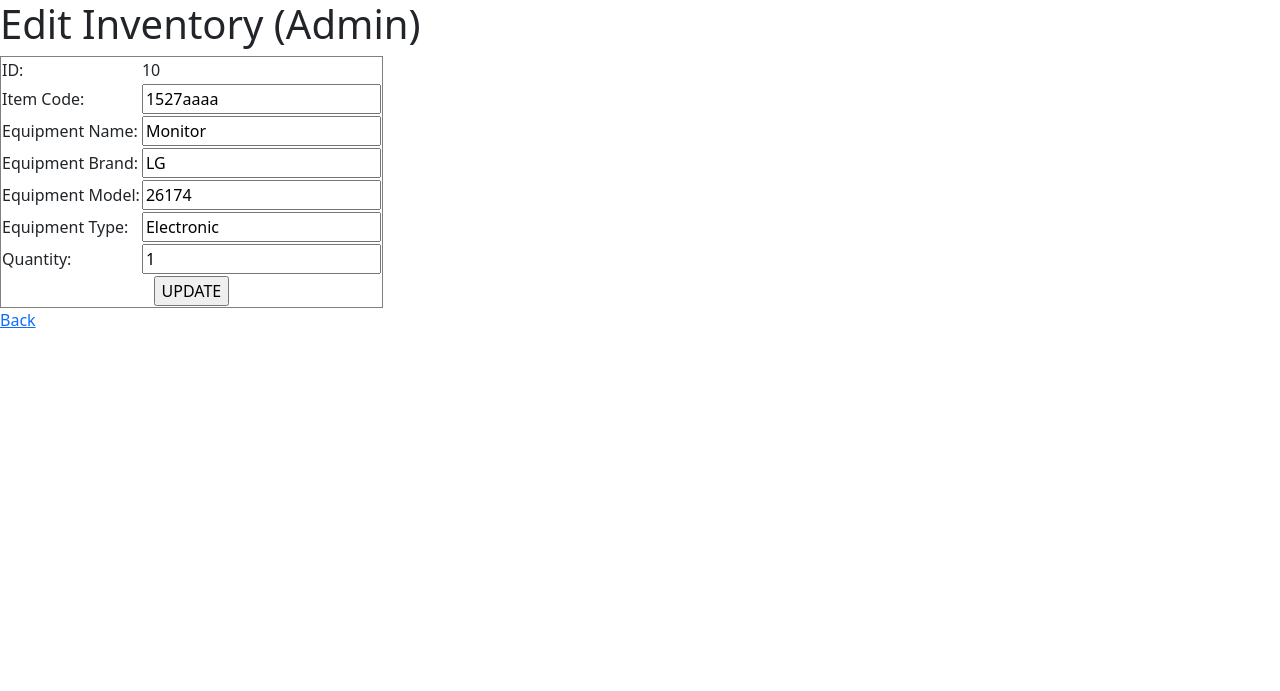
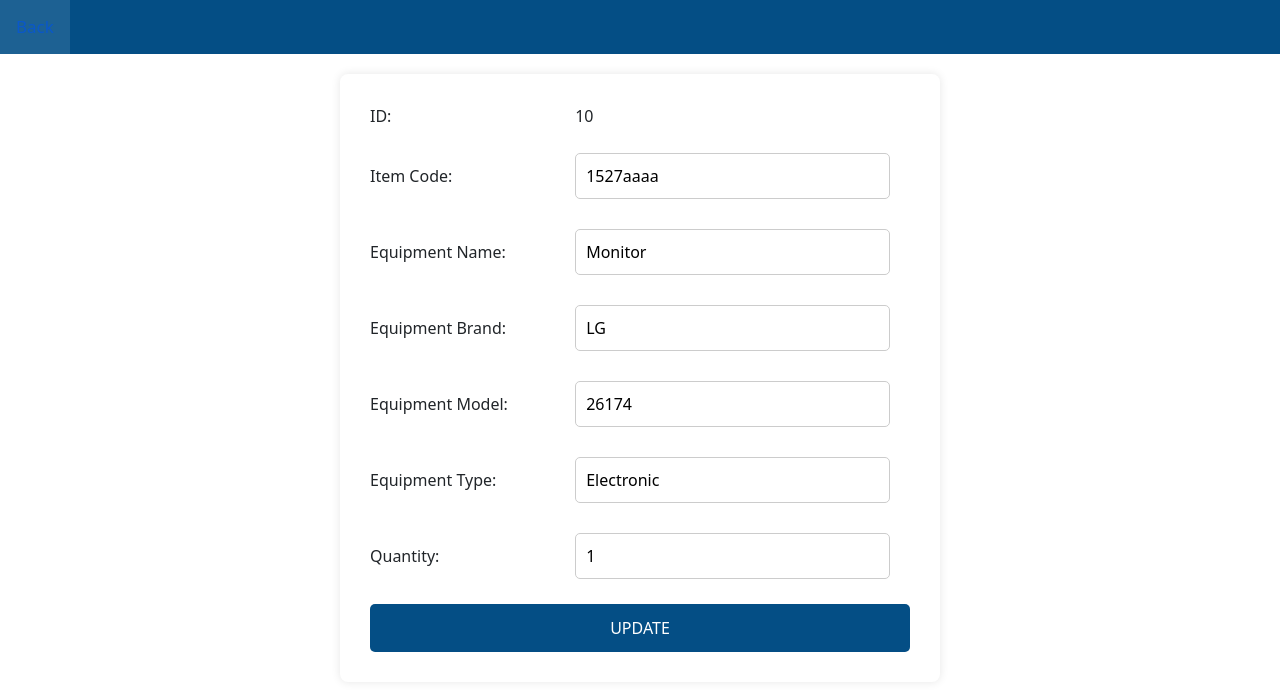
Before and after one commit to Lhester0102/eMonitor, a PHP site: page /edit.php?id=10 in a window 1280 px wide. Shown: the top 691 px of the page. Run offline with PHP 8.4, Linux system fonts and the light colour scheme; data comes from the database, SQL or seed files in the repository; both versions use the stored data as it was after the commit.

Commit message:
new update

```diff
--- a/edit.php
+++ b/edit.php
@@ -22,13 +22,98 @@
 <html>
 	<head>
 		<title> Edit Inventory Admin</title>
+		<style>
+			/* Reset CSS */
+			* {
+            box-sizing: border-box;
+            margin: 0;
+            padding: 0;
+        }
+
+        body {
+            font-family: Arial, sans-serif;
+            background-color: #f0f0f0;
+        }
+
+        /* Navigation Bar (sidebar) */
+        body {
+                        font-family: Arial, sans-serif;
+                        margin: 0;
+                        padding: 0;
+                    }
+
+                    .sidebar {
+                        width: 100%;
+                        background-color: #044e85;
+                        overflow: hidden;
+                    }
+
+                    .sidebar a {
+                        float: left;
+                        display: block;
+                        color: white;
+                        text-align: center;
+                        padding: 14px 16px;
+                        text-decoration: none;
+                        font-size: 17px;
+                    }
+
+                    .sidebar a:hover {
+                        background-color: #1d6193;
+                    }
+
+        /* Form Styling */
+        form {
+            max-width: 600px;
+            margin: 20px auto;
+            padding: 20px;
+            background-color: white;
+            border-radius: 8px;
+            box-shadow: 0 0 10px rgba(0, 0, 0, 0.1);
+        }
+
+        table {
+            width: 100%;
+        }
+
+        td {
+            padding: 10px;
+        }
+
+        input[type="text"],
+        input[type="number"] {
+            width: calc(100% - 20px);
+            padding: 10px;
+            border: 1px solid #ccc;
+            border-radius: 5px;
+            margin: 5px 0;
+        }
+
+        input[type="submit"] {
+            width: 100%;
+            background-color: #044e85;
+            color: white;
+            padding: 12px 20px;
+            border: none;
+            border-radius: 5px;
+            cursor: pointer;
+            font-size: 16px;
+        }
+
+        input[type="submit"]:hover {
+            background-color: #1d6193;
+        }
+
+		</style>
 		<link href="https://cdn.jsdelivr.net/npm/bootstrap@5.0.2/dist/css/bootstrap.min.css" rel="stylesheet" integrity="sha384-EVSTQN3/azprG1Anm3QDgpJLIm9Nao0Yz1ztcQTwFspd3yD65VohhpuuCOmLASjC" crossorigin="anonymous"></head>
 	<script src="https://cdn.jsdelivr.net/npm/bootstrap@5.0.2/dist/js/bootstrap.bundle.min.js" integrity="sha384-MrcW6ZMFYlzcLA8Nl+NtUVF0sA7MsXsP1UyJoMp4YLEuNSfAP+JcXn/tWtIaxVXM" crossorigin="anonymous"></script>
 	</head>
 	<body>
-		<h1>Edit Inventory (Admin)</h1>
+		<div class="sidebar">
+			<a href="index.php">Back</a>
+		</div>
 		<form method="post" action="update_inventory.php">
-			<table border="1px">
+        <table>
             <tr>
                 <td>ID:</td>
                 <input type="hidden" name="id" value="<?php echo $id; ?>">
@@ -63,6 +148,5 @@
             </tr>
         </table>
     </form>
-		<a href="index.php">Back</a>
 	</body>
 </html>
--- a/index.php
+++ b/index.php
@@ -108,7 +108,7 @@
 				<?php
 					while($res=mysqli_fetch_array($rs))
 					{
-						echo"<tr> <td>".$res['id']."</td>";
+						echo"<tr align='center'> <td>".$res['id']."</td>";
 						echo"<td>".$res['item_code']."</td>";
 						echo"<td>".$res['equipment_name']."</td>";
 						echo"<td>".$res['equipment_brand']."</td>";
--- a/match-product.php
+++ b/match-product.php
@@ -79,7 +79,7 @@
                 color: #0056b3;
             }
 
-            /*Navigation Bar*/
+            /*Navigation Bar (sidebar)*/
             body {
                         font-family: Arial, sans-serif;
                         margin: 0;
--- a/update_inventory.php
+++ b/update_inventory.php
@@ -7,10 +7,6 @@
     $uem=$_REQUEST['update_equipModel'];
     $uet=$_REQUEST['update_equipType'];
     $uqt=$_REQUEST['update_quantity'];
-    $ubi=$_REQUEST['update_borrowId'];
-    $udq=$_REQUEST['update_dateRequest'];
-    $udr=$_REQUEST['update_dateReturn'];
-    $urs=$_REQUEST['update_reaSon'];
-    $rs=mysqli_query($mysqli,"update inventory set item_code='$uic',equipment_name='$uen',equipment_brand='$ueb',equipment_model='$uem',equipment_type='$uet',quantity='$uqt',borrow_id='$ubi',date_request='$udq',date_return='$udr',reason='$urs' where id='$id'");
+    $rs=mysqli_query($mysqli,"update inventory set item_code='$uic',equipment_name='$uen',equipment_brand='$ueb',equipment_model='$uem',equipment_type='$uet',quantity='$uqt' where id='$id'");
     header("Location:index.php");
 ?>
```
Also changed, not shown: e-monitor_db.sql (added, +141 -0 lines). Lines whose indentation alone changed are shown as unchanged.
